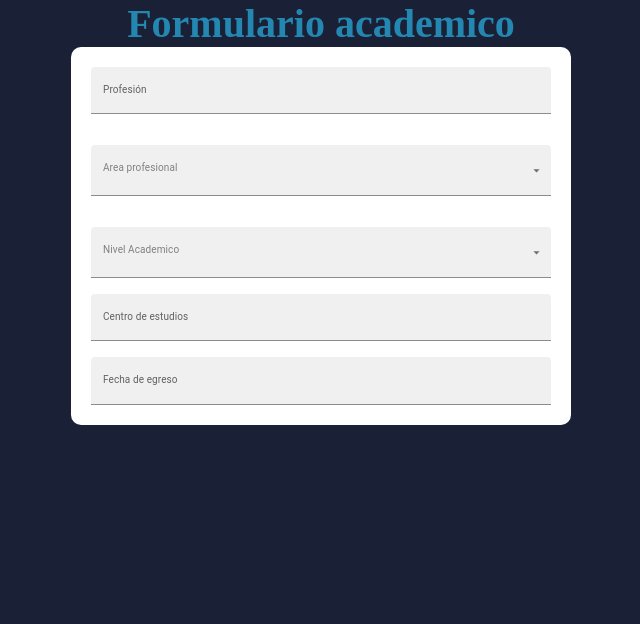
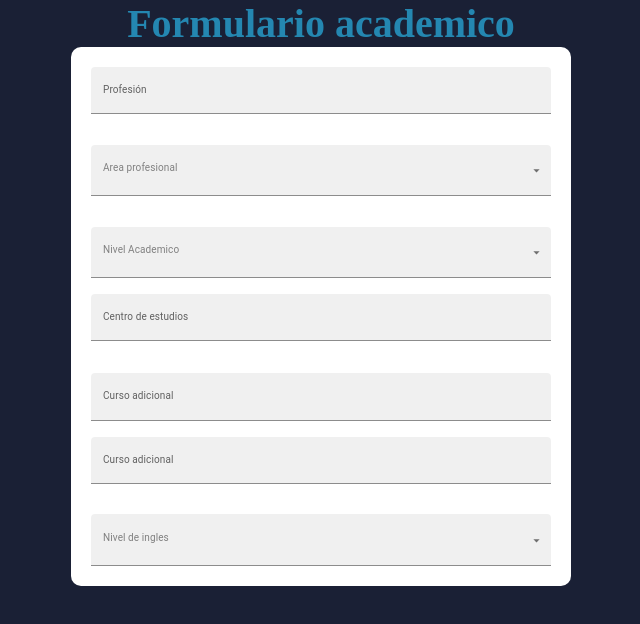
Before and after one commit to KarinaMendietta/smart_talent, a React (Create React App) app: page /form-academico in a window 1280 px wide. Shown: the top 624 px of the page, without its empty margins (319-959 px from the left). Built offline with nearby package versions, Linux system fonts and the light colour scheme.

Commit message:
2 inputs curso adicional, select nivel de ingles, formato fecha

```diff
--- a/package.json
+++ b/package.json
@@ -3,6 +3,7 @@
   "version": "0.1.0",
   "private": true,
   "dependencies": {
+    "@date-io/date-fns": "^2.13.1",
     "@emotion/react": "^11.8.2",
     "@emotion/styled": "^11.8.1",
     "@fortawesome/fontawesome-svg-core": "^6.1.0",
@@ -10,12 +11,15 @@
     "@fortawesome/free-regular-svg-icons": "^6.1.0",
     "@fortawesome/free-solid-svg-icons": "^6.1.0",
     "@fortawesome/react-fontawesome": "^0.1.18",
+    "@material-ui/pickers": "^3.3.10",
     "@mui/icons-material": "^5.5.1",
+    "@mui/lab": "^5.0.0-alpha.75",
     "@mui/material": "^5.5.2",
     "@testing-library/jest-dom": "^5.16.2",
     "@testing-library/react": "^12.1.4",
     "@testing-library/user-event": "^13.5.0",
     "chart.js": "^3.7.1",
+    "date-fns": "^2.28.0",
     "firebase": "^9.6.10",
     "react": "^17.0.2",
     "react-chartjs-2": "^4.0.1",
--- a/src/pages/FormAcademico/index.js
+++ b/src/pages/FormAcademico/index.js
@@ -10,11 +10,16 @@ import {
   Input,
   FormHelperText,
   Container,
+  Grid,
+  Checkbox
 } from "@mui/material";
 import { TextFieldsOutlined } from "@mui/icons-material";
+import DateAdapter from "@mui/lab/AdapterDateFns";
+import { LocalizationProvider, DatePicker } from "@mui/lab";
+
 
 const FormAcademico = () => {
-  const [academ, setAcadem] = useState("");
+  const [academ, setAcadem] = useState(null);
 
   const handleChange = (event) => {
     setAcadem(event.target.value);
@@ -69,12 +74,8 @@ const FormAcademico = () => {
             <MenuItem value={"TecSistTelecom"}>
               Tecnologia, Sistemas Y Telecomunicaciones
             </MenuItem>
-            <MenuItem value={"ProdManuf"}>
-              Produccion y Manufactura
-            </MenuItem>
-            <MenuItem
-              value={"AtencCallCentTelemark "}
-            >
+            <MenuItem value={"ProdManuf"}>Produccion y Manufactura</MenuItem>
+            <MenuItem value={"AtencCallCentTelemark "}>
               Atencion Al Cliente, Call Center Y Telemarketing
             </MenuItem>
             <MenuItem value={"AbastLogist "}>
@@ -87,26 +88,18 @@ const FormAcademico = () => {
             <MenuItem value={"RecHumCapacit"}>
               Recursos Humanos y Capacitacion
             </MenuItem>
-            <MenuItem value={"MinPetroGas "}>
-              Mineria, Petroleo Y Gas
-            </MenuItem>
-            <MenuItem value={"MarkPubli "}>
-              Marketing Y Publicidad
-            </MenuItem>
+            <MenuItem value={"MinPetroGas "}>Mineria, Petroleo Y Gas</MenuItem>
+            <MenuItem value={"MarkPubli "}>Marketing Y Publicidad</MenuItem>
             <MenuItem value={"IngCivilConstr"}>
               Ingenieria Civil y Construccion
             </MenuItem>
             <MenuItem value={"EducDocencInvest "}>
               Educacion, Docencia e Investigacion
             </MenuItem>
-            <MenuItem value={"GastroTurismo "}>
-              Gastronomia Y Turismo
-            </MenuItem>
+            <MenuItem value={"GastroTurismo "}>Gastronomia Y Turismo</MenuItem>
             <MenuItem value={"Legales "}>Legales</MenuItem>
-            <MenuItem value={"DiseÑO "}>DiseÑO</MenuItem>
-            <MenuItem
-              value={"ComuniRelacionesInstPubli "}
-            >
+            <MenuItem value={"Diseno "}>Diseno</MenuItem>
+            <MenuItem value={"ComuniRelacionesInstPubli "}>
               Comunicacion, Relaciones Institucionales Y Publicas
             </MenuItem>
             <MenuItem value={"SecretariasRecepcion "}>
@@ -146,7 +139,6 @@ const FormAcademico = () => {
             <MenuItem value={"Titulado"}>Titulado</MenuItem>
             <MenuItem value={"Maestria"}>Maestria</MenuItem>
             <MenuItem value={"Doctorado"}>Doctorado</MenuItem>
-
           </Select>
         </Box>
         <TextField
@@ -155,13 +147,59 @@ const FormAcademico = () => {
           type="text"
           variant="filled"
         />
+        <Box  >
+          <LocalizationProvider dateAdapter={DateAdapter}>
+            <DatePicker
+              sx={{ color: "gray", position: "relative", top: "15px" }}
+              label="Fecha de egreso"
+              value={academ}
+              onChange={(newAcadem) => {
+                setAcadem(newAcadem);
+              }}
+              renderInput={(params) => <TextField {...params} />}
+            />
+          </LocalizationProvider>
+        </Box>
         <TextField
-          name="fechaEgreso"
-          label="Fecha de egreso"
+          name="CursoAdicional"
+          label="Curso adicional"
           type="text"
           variant="filled"
         />
-      </Stack>
+        <TextField
+          name="CursoAdicional"
+          label="Curso adicional"
+          type="text"
+          variant="filled"
+        />
+
+      <Box fullWidth>
+          <InputLabel
+            fullWidth
+            id="select-ingles-label"
+            variant="filled"
+            sx={{ color: "gray", position: "relative", top: "15px" }}
+          >
+            Nivel de ingles
+          </InputLabel>
+          <Select
+            fullWidth
+            labelId="select-ingles-label"
+            id="select-ingles"
+            value={academ}
+            label="Nivel de ingles"
+            onChange={handleChange}
+            variant="filled"
+          >
+            <MenuItem value={"Nulo"}>Nulo</MenuItem>
+            <MenuItem value={"Basico"}>Basico</MenuItem>
+            <MenuItem value={"Intermedio"}>Intermedio</MenuItem>
+            <MenuItem value={"Avanzado"}>Avanzado</MenuItem>
+            <MenuItem value={"Nativo"}>Nativo</MenuItem>
+          </Select>
+
+        </Box>
+        </Stack>
     </FormControl>
   );
 };
--- a/src/pages/FormPostulante/index.js
+++ b/src/pages/FormPostulante/index.js
@@ -1,5 +1,6 @@
 import { React, useState } from "react";
-import {  Select,
+import {
+  Select,
   MenuItem,
   Stack,
   TextField,
@@ -9,14 +10,17 @@ import {  Select,
   Input,
   FormHelperText,
   Container,
+  Button,
 } from "@mui/material";
 import { TextFieldsOutlined } from "@mui/icons-material";
+import DateAdapter from "@mui/lab/AdapterDateFns";
+import { LocalizationProvider, DatePicker } from "@mui/lab";
 
 const FormPostulante = () => {
-  const [dep, setDep] = useState("");
+  const [post, setPost] = useState(null);
 
   const handleChange = (event) => {
-    setDep(event.target.value);
+    setPost(event.target.value);
   };
   return (
     <FormControl container sx={{ display: "flex", justifyContent: "center" }}>
@@ -43,12 +47,20 @@ const FormPostulante = () => {
         />
         <TextField name="dni" label="Dni" type="text" variant="filled" />
         <TextField name="correo" label="Correo" type="mail" variant="filled" />
-        <TextField
-          name="fechaDeNacimiento"
-          label="Fecha de nacimiento"
-          type="text"
-          variant="filled"
-        />
+
+        <Box>
+          <LocalizationProvider dateAdapter={DateAdapter}>
+            <DatePicker
+              sx={{ color: "gray", position: "relative", top: "15px" }}
+              label="Fecha de nacimiento"
+              value={post}
+              onChange={(newPost) => {
+                setPost(newPost);
+              }}
+              renderInput={(params) => <TextField {...params} />}
+            />
+          </LocalizationProvider>
+        </Box>
         <Box fullWidth>
           <InputLabel
             fullWidth
@@ -62,7 +74,7 @@ const FormPostulante = () => {
             fullWidth
             labelId="select-genero-label"
             id="select-genero"
-            value={dep}
+            value={post}
             label="Genero"
             onChange={handleChange}
             variant="filled"
@@ -96,7 +108,7 @@ const FormPostulante = () => {
             fullWidth
             labelId="select-departamento-label"
             id="select-departamento"
-            value={dep}
+            value={post}
             label="Departamento"
             onChange={handleChange}
             variant="filled"
@@ -141,7 +153,7 @@ const FormPostulante = () => {
             fullWidth
             labelId="select-provincia-label"
             id="select-provincia"
-            value={dep}
+            value={post}
             label="Provincia"
             onChange={handleChange}
             variant="filled"
```
Also changed, not shown: 1 other file (tests, documents, lock files or other folders).
